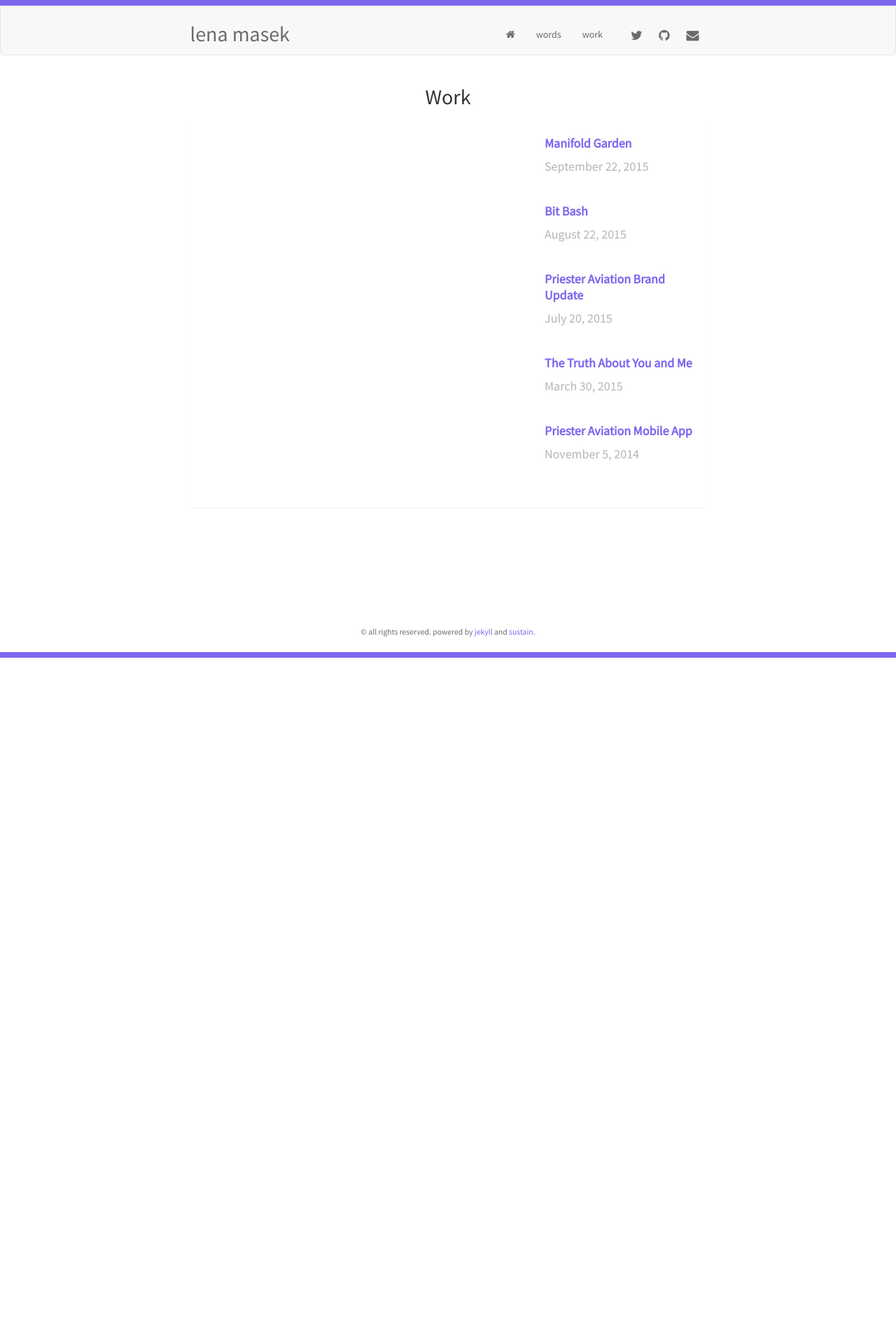
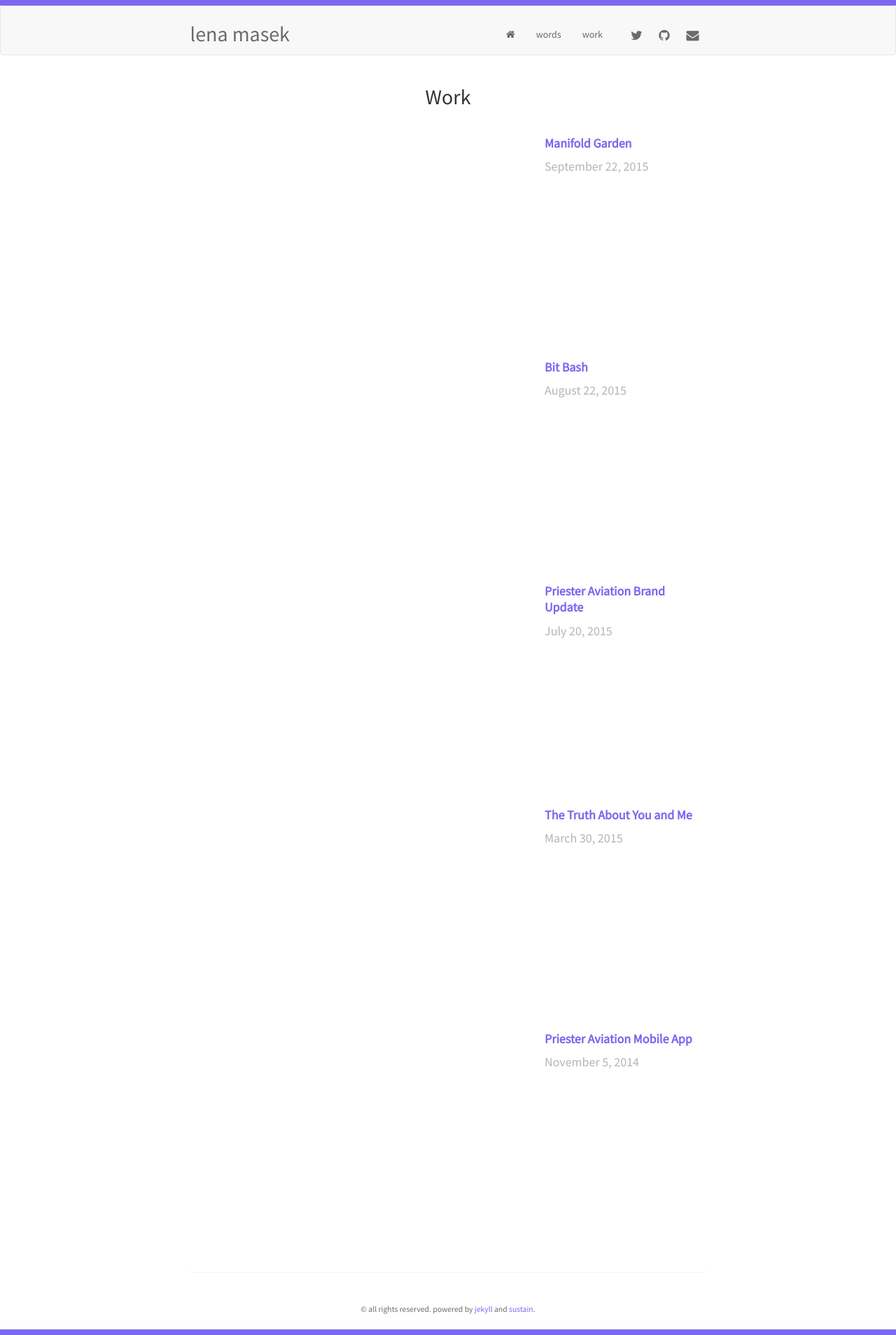
Before and after one commit to lenamasek/lenamasek.github.io, a Jekyll site: the page built from projects.html, in a window 1280 px wide. Shown: the whole page at 70% size. Built offline with Jekyll 4.4.1, drawn with Linux system fonts in a browser that asks for light colours; nearby versions of some CDN libraries; before the commit the page ends 940 px from its top, so only the background shows below that.

Commit message:
formatting projects page

```diff
--- a/projects.html
+++ b/projects.html
@@ -12,7 +12,7 @@
 			<div class="row">
 
 			<a href="{{ site.baseurl }}{{ post.url }}">
-			 <div class="col-sm-8 col-md-8 col-lg-8" class="work-image-bg">
+			 <div class="col-sm-8 col-md-8 col-lg-8 work-image-bg">
 				 	<!-- <img src="{{ post.image }}" class="img-responsive"> -->
 
 				 </div></a>
```
